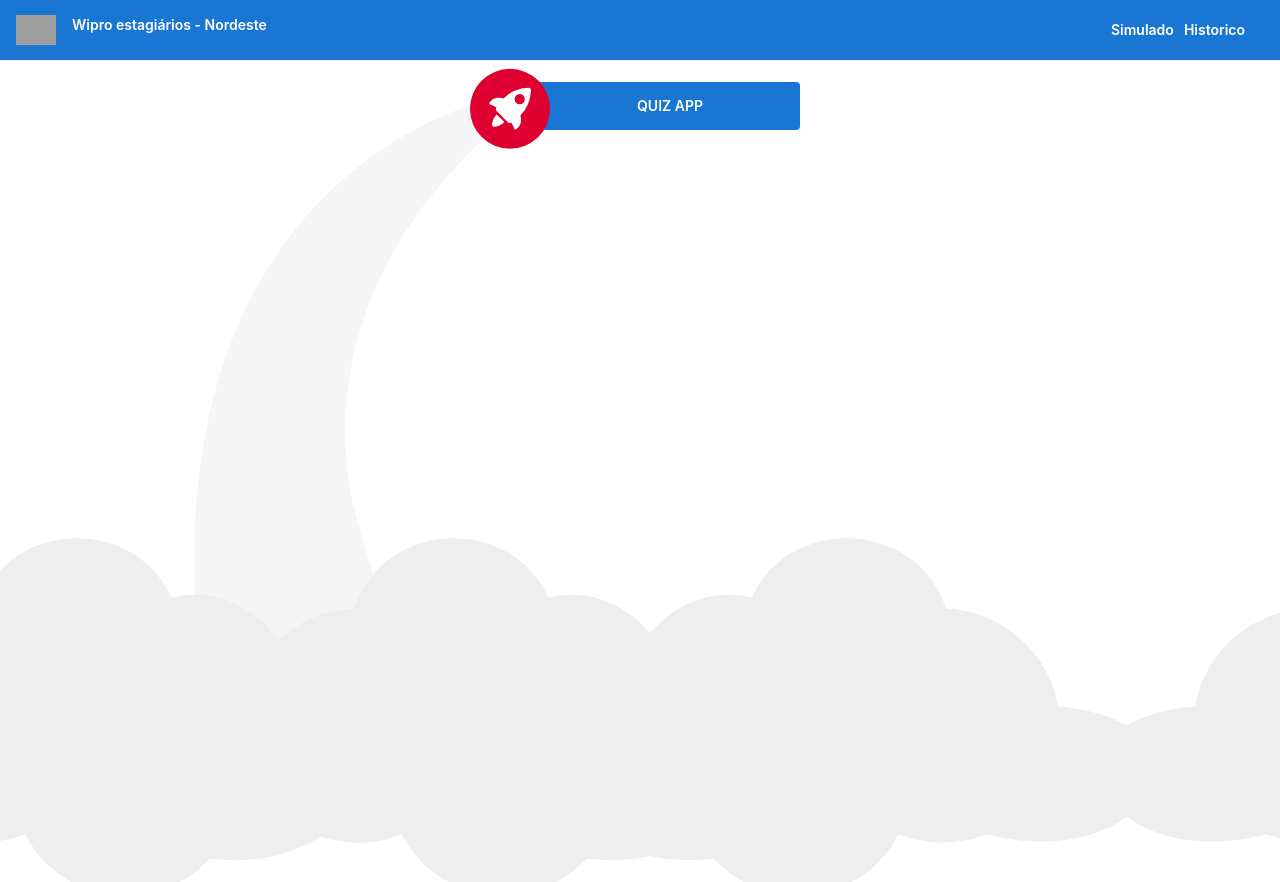
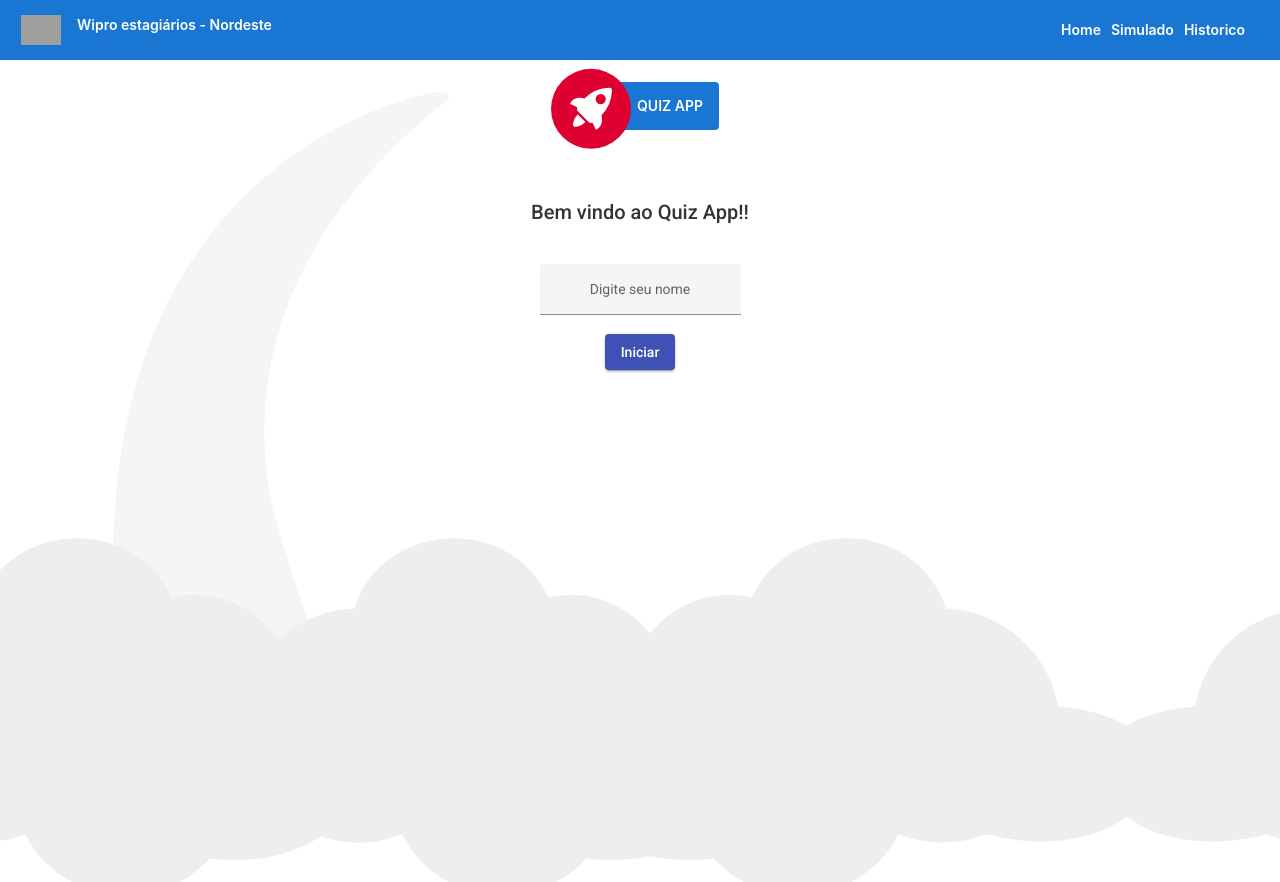
Before and after one commit to caions/impacta-angular, an Angular app: page / in a window 1280 px wide. Built offline with nearby package versions, Linux system fonts and the light colour scheme; grey boxes are pictures that could not be loaded.

Commit message:
feat: home create user

```diff
--- a/src/app/app-routing.module.ts
+++ b/src/app/app-routing.module.ts
@@ -4,9 +4,11 @@ import { HistoricComponent } from './components/historico/historico.component';
 import { PersonComponent } from './components/pessoa/pessoa.component';
 import { QuestionComponent } from './components/pergunta/pergunta.component';
 import { SimuladoComponent } from './components/simulado/simulado.component';
+import { HomeComponent } from './components/home/home.component';
 
 const routes: Routes = [
   { path: '', redirectTo: 'home', pathMatch: 'full' },
+  { path: '', component: HomeComponent },
   { path: 'admin/perguntas', component: QuestionComponent },
   { path: 'admin/pessoas', component: PersonComponent },
   { path: 'user/simulado', component: SimuladoComponent },
--- a/src/app/app.component.css
+++ b/src/app/app.component.css
@@ -127,7 +127,6 @@
     font-weight: 600;
     border: none;
     width: auto;
-    min-width: 30%;
     position: relative;
   }
 
--- a/src/app/app.component.html
+++ b/src/app/app.component.html
@@ -1,11 +1,14 @@
 <!-- Toolbar -->
 <div class="toolbar" role="banner">
+  <a routerLink="">
     <div id="brand">
       <img width="40" alt="Angular Logo"
         src="https://www.pngfind.com/pngs/m/682-6829362_wipro-wipro-logo-hd-png-download.png" />
       <span>Wipro estagiários - Nordeste</span>
     </div>
+  </a>
   <div id="menuLink">
+    <a routerLink="">Home</a>
     <a routerLink="user/simulado">Simulado</a>
     <a routerLink="user/historico">Historico</a>
   </div>
--- a/src/app/app.module.ts
+++ b/src/app/app.module.ts
@@ -14,11 +14,13 @@ import { PersonComponent } from './components/pessoa/pessoa.component';
 import { SimuladoComponent } from './components/simulado/simulado.component';
 import { BrowserAnimationsModule } from '@angular/platform-browser/animations';
 import { HistoricComponent } from './components/historico/historico.component'
+import { HomeComponent } from './components/home/home.component';
 
 
 @NgModule({
   declarations: [
     AppComponent,
+    HomeComponent,
     QuestionComponent,
     PersonComponent,
     SimuladoComponent,
--- a/src/app/components/home/home.component.css
+++ b/src/app/components/home/home.component.css
@@ -6,3 +6,26 @@
   flex-direction: column;
   align-items: center;
 }
+
+a{
+  text-align: center;
+}
+
+#input-id{
+  display: none;
+  text-align: center;
+}
+
+#input-nome{
+    text-align: center;
+}
+
+p{
+  margin-bottom: 20px;
+}
+
+.formulario{
+  display: flex;
+  flex-direction: column;
+  margin: 20px 0px;
+}
--- a/src/app/components/home/home.component.html
+++ b/src/app/components/home/home.component.html
@@ -1,4 +1,17 @@
-<div class="content">
-    <h1>Pessoas</h1>
-    <h1>{{mensagem}}</h1>
+<div class="content" role="main">
+    <h2>{{titulo}}</h2>
+    <form action="" class="formulario">
+        <mat-form-field id="input-id" appearance="fill">
+            <mat-label>ID</mat-label>
+            <input matInput type="text" name="id" [(ngModel)]="pessoa.id" readonly>
+        </mat-form-field>
+
+        <mat-form-field appearance="fill" id="input-nome">
+            <mat-label>Digite seu nome</mat-label>
+            <input matInput type="text" name="nome" [(ngModel)]="pessoa.nome">
+        </mat-form-field>
+        <a routerLink="/user/simulado">
+            <button mat-raised-button color="primary" (click)="cadastrar(pessoa.id)">Iniciar</button>
+        </a>
+    </form>
 </div>
--- a/src/app/components/home/home.component.ts
+++ b/src/app/components/home/home.component.ts
@@ -1,4 +1,6 @@
 import { Component } from '@angular/core';
+import { Pessoa } from '../../model/pessoa';
+import { PersonService } from '../../service/pessoa.service';
 
 @Component({
   selector: 'app-home',
@@ -7,6 +9,15 @@ import { Component } from '@angular/core';
 })
 export class HomeComponent {
 
-  mensagem: string = "Aqui vamos gerenciar a entidade pessoa"
+  titulo: string = "Bem vindo ao Quiz App!!"
+  pessoa: Pessoa = new Pessoa();
+
+  constructor(private service: PersonService) {
+
+  }
+
+  cadastrar(id: number) {
+    this.service.create(this.pessoa).subscribe()
+  }
 
 }
```
Also changed, not shown: 1 other file (tests, documents, lock files or other folders). Lines whose indentation alone changed are shown as unchanged.
